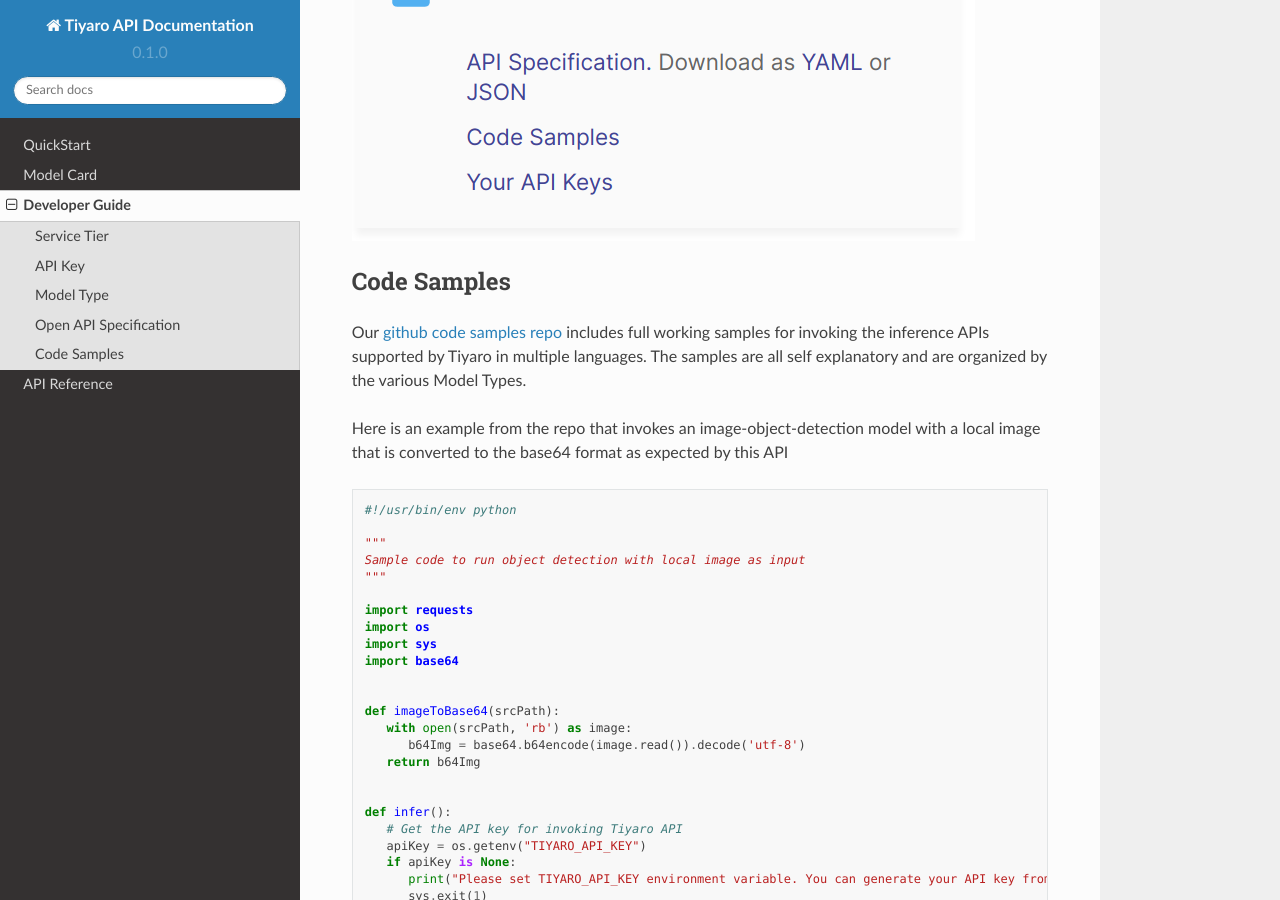
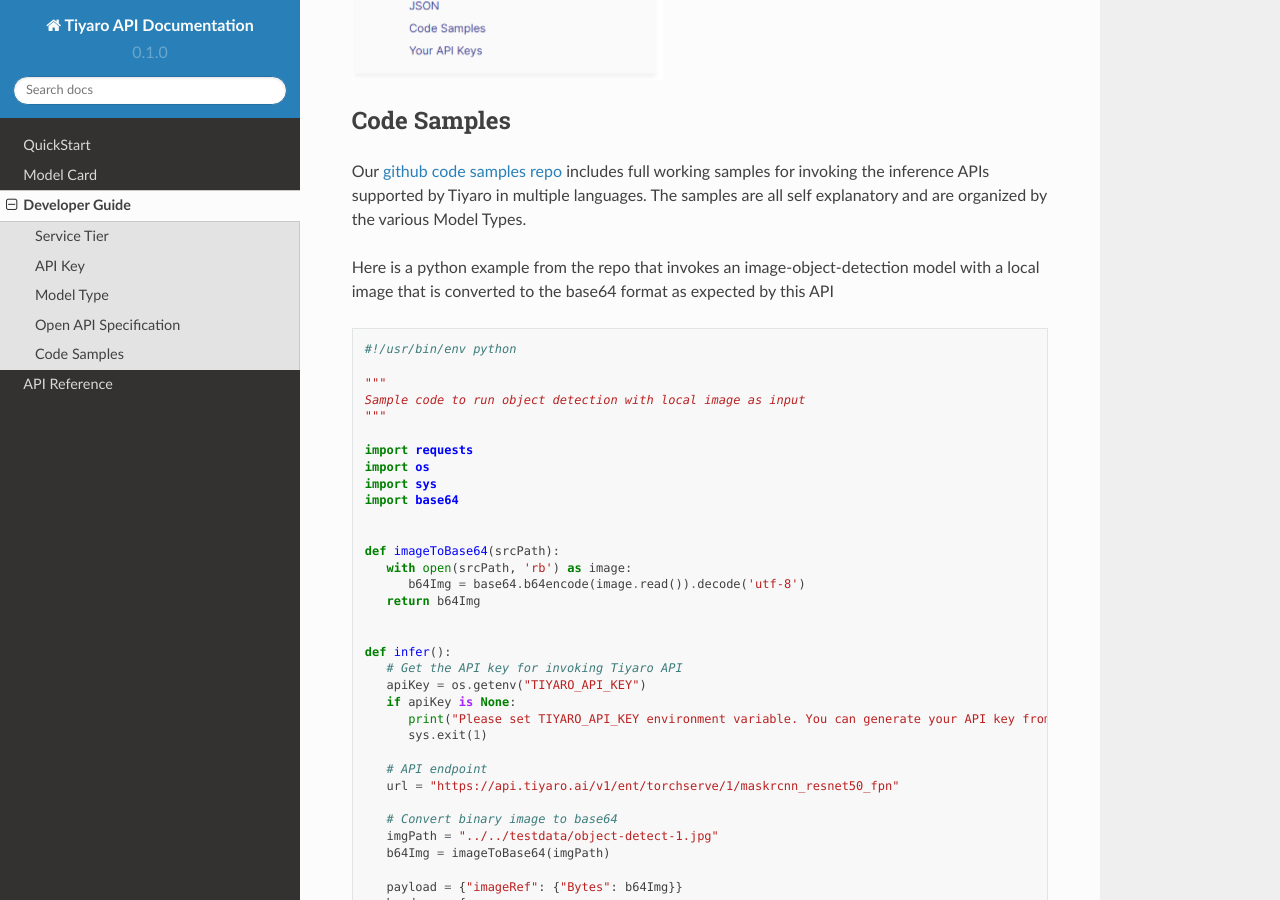
Before and after one commit to mahpat16/rtd-api-doc, a Sphinx documentation site: the page built from docs/source/developer.rst, in a window 1280 px wide and 900 px high, scrolled down 2246 px. Built offline with Sphinx 7.4.7 and the Read the Docs theme 2.0.0, drawn with Linux system fonts in a browser that asks for light colours.

Commit message:
Minor fix.

```diff
--- a/docs/source/developer.rst
+++ b/docs/source/developer.rst
@@ -83,6 +83,7 @@
 See below the 'API Specification' available in the 'Developer Toolbox' on the :ref:`model card <samplemodel>`
 
 .. image:: devtoolbox.png
+   :scale: 50%
 
 
 .. _codesamples:
@@ -93,7 +94,7 @@
 inference APIs supported by Tiyaro in multiple languages. The samples are all self explanatory and are organized by the
 various Model Types.
 
-Here is an example from the repo that invokes an image-object-detection model with a local image that is
+Here is a python example from the repo that invokes an image-object-detection model with a local image that is
 converted to the base64 format as expected by this API
 
 .. code-block:: python
```
